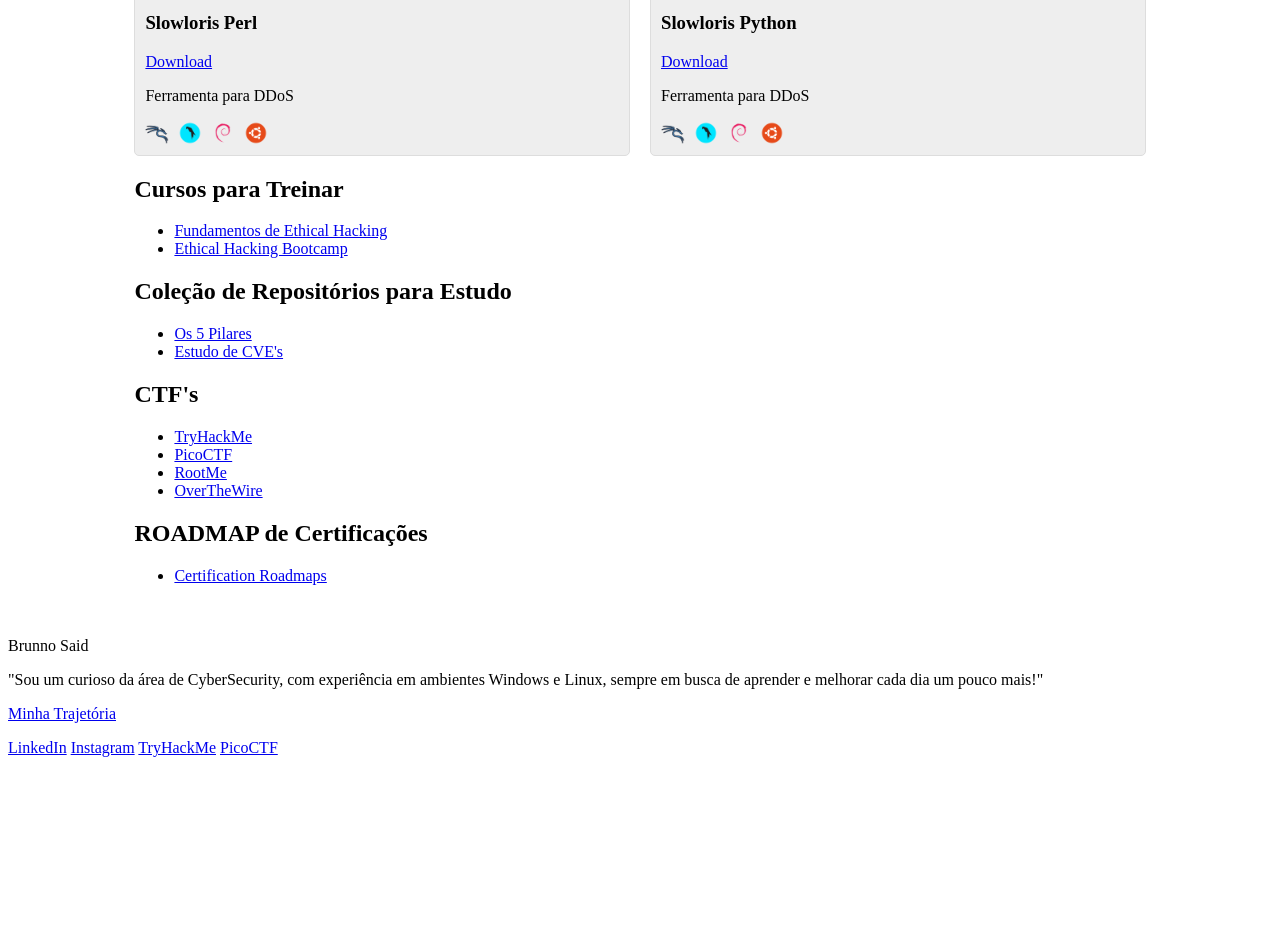
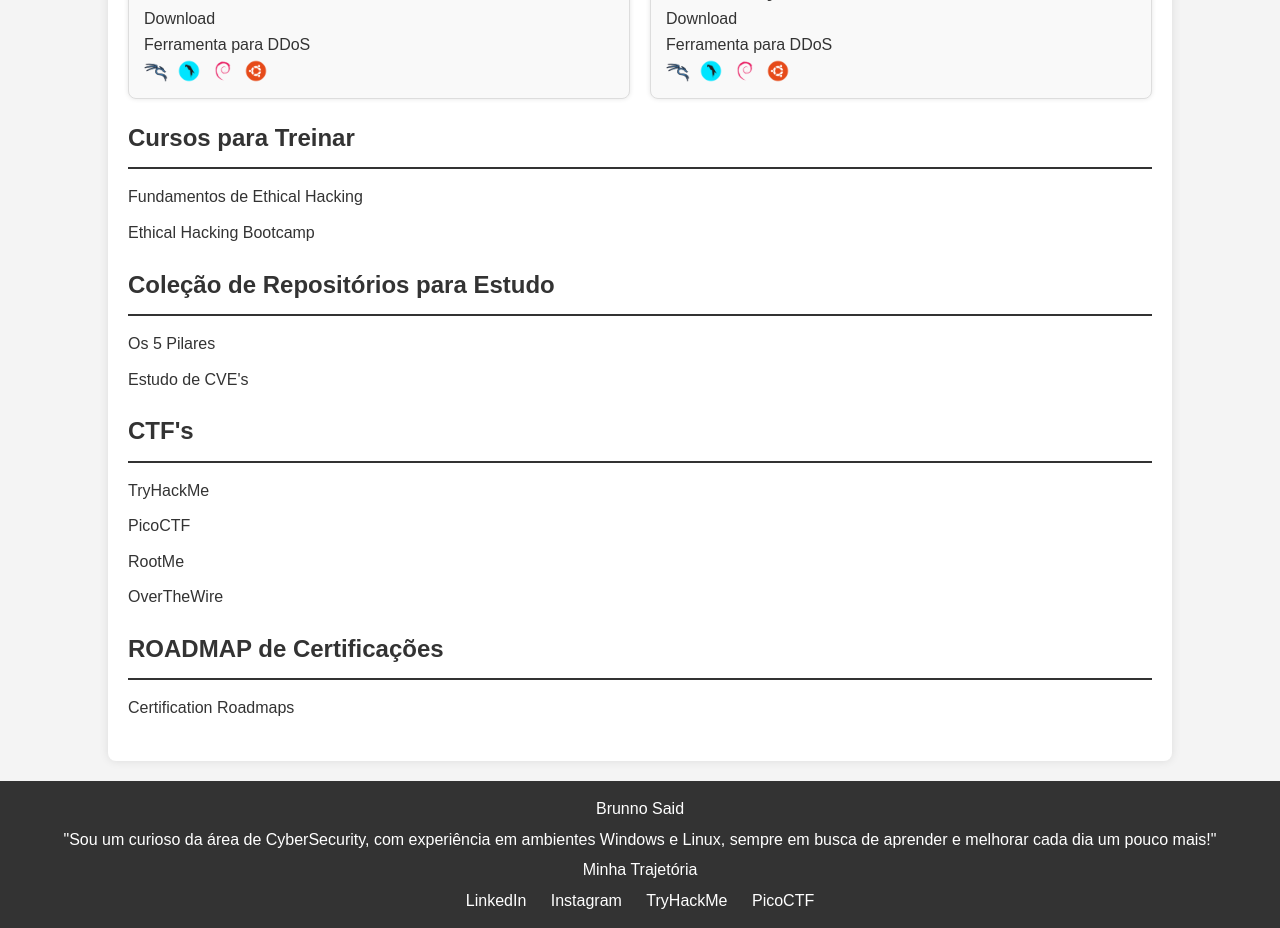
Before and after one commit to brunnosaid/Ash3rSec, a website: page src/index.html in a window 1280 px wide. Shown: the part 665-1593 px from the top of the page. Before the commit the page ends 1438 px from the top, so only its background shows below. Drawn offline with Linux system fonts and the light colour scheme.

Commit message:
Update styles.css

```diff
--- a/src/styles.css
+++ b/src/styles.css
@@ -1,3 +1,28 @@
+/* Resetando algumas configurações padrão */
+body, h1, h2, h3, p, ul {
+    margin: 0;
+    padding: 0;
+    box-sizing: border-box;
+}
+
+body {
+    font-family: Arial, sans-serif;
+    background-color: #f4f4f4;
+    color: #333;
+    line-height: 1.6;
+}
+
+header {
+    background: #333;
+    color: #fff;
+    padding: 10px 0;
+    text-align: center;
+}
+
+header h1 {
+    margin: 0;
+}
+
 .container {
     width: 80%;
     margin: auto;
@@ -5,6 +30,19 @@
     background: #fff;
     padding: 20px;
     margin-top: 20px;
+    border-radius: 8px;
+    box-shadow: 0 0 10px rgba(0, 0, 0, 0.1);
+}
+
+section {
+    margin-bottom: 20px;
+}
+
+section h2 {
+    border-bottom: 2px solid #333;
+    padding-bottom: 10px;
+    margin-bottom: 15px;
+    color: #333;
 }
 
 .tool-container {
@@ -15,13 +53,18 @@
 }
 
 .tool {
-    background: #eee;
-    padding: 10px;
+    background: #f9f9f9;
+    padding: 15px;
     border: 1px solid #ddd;
-    border-radius: 5px;
+    border-radius: 8px;
     flex: 1;
     min-width: 45%; /* Ajusta o tamanho mínimo dos itens */
     box-sizing: border-box;
+    box-shadow: 0 0 5px rgba(0, 0, 0, 0.1);
+}
+
+.tool h3 {
+    margin-top: 0;
 }
 
 .icons img {
@@ -31,4 +74,41 @@
     margin-right: 5px;
 }
 
-/* Outros estilos podem ser adicionados conforme necessário */
+ul {
+    list-style-type: none;
+}
+
+ul li {
+    margin-bottom: 10px;
+}
+
+a {
+    color: #333;
+    text-decoration: none;
+}
+
+a:hover {
+    text-decoration: underline;
+}
+
+footer {
+    background: #333;
+    color: #fff;
+    padding: 10px 0;
+    text-align: center;
+    margin-top: 20px;
+}
+
+footer p {
+    margin: 5px 0;
+}
+
+footer a {
+    color: #fff;
+    text-decoration: none;
+    margin: 0 10px;
+}
+
+footer a:hover {
+    text-decoration: underline;
+}
```
